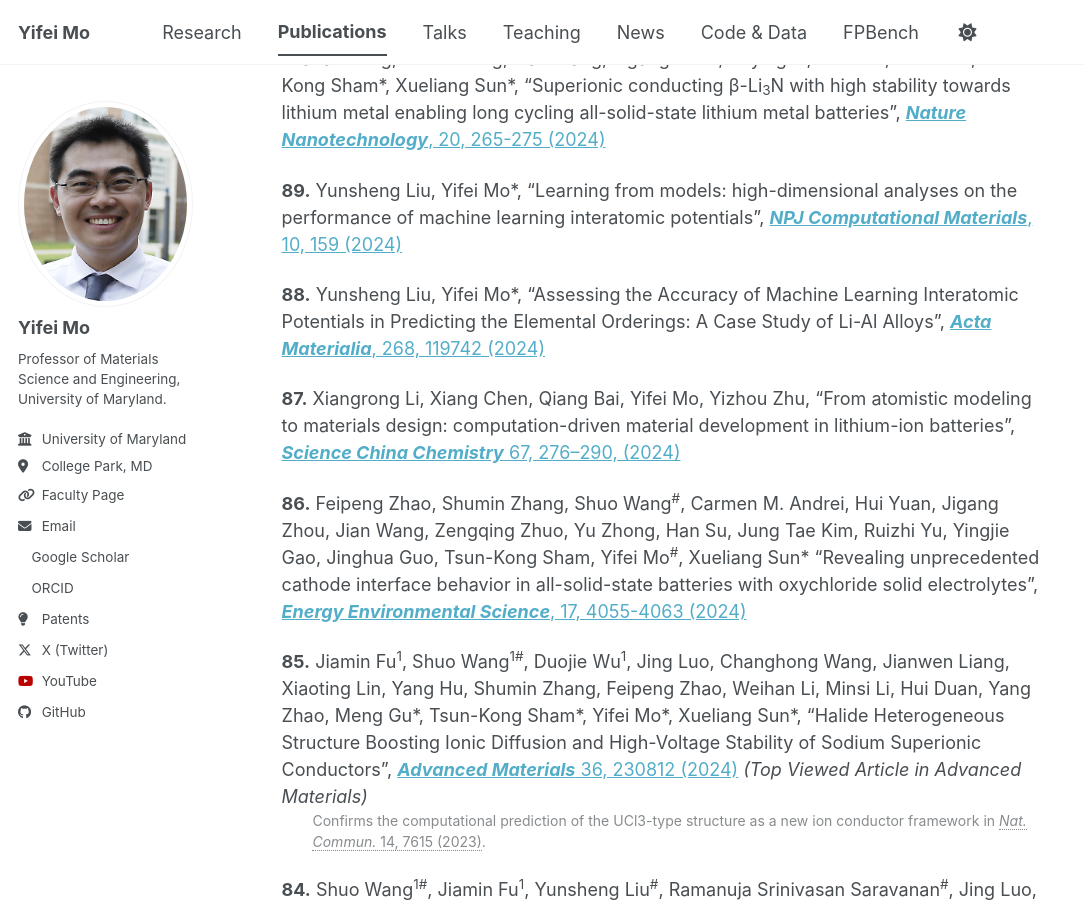
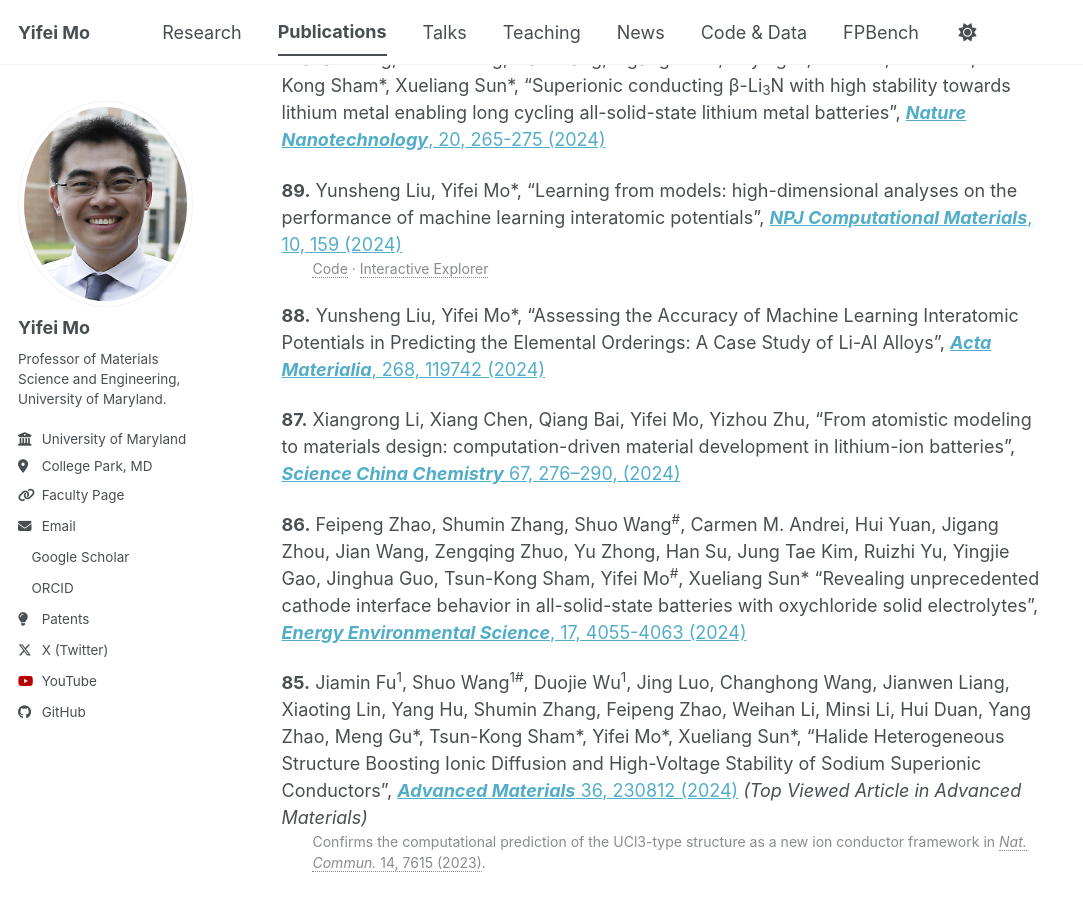
Before and after one commit to yifeimo/yifeimo.github.io, a Jekyll site: the page built from _pages/publications.md, in a window 1280 px wide and 900 px high, scrolled down 1277 px. Shown: the whole window, without its empty margins (0-1083 px from the left). Built offline with Jekyll 4.4.1, drawn with Linux system fonts in a browser that asks for light colours; a style sheet for code colours, icons or effects is not loaded.

Commit message:
Add code and explorer links to entry 89
Co-Authored-By: Claude Sonnet 5 <noreply@anthropic.com>

```diff
--- a/_pages/publications.md
+++ b/_pages/publications.md
@@ -34,6 +34,7 @@ author_profile: true
 **90.** Weihan Li<sup>1</sup>, Minsi Li<sup>1</sup>, Shuo Wang<sup>1#</sup>, Po-Hsiu Chien<sup>1</sup>, Jing Luo, Jiamin Fu, Xiaoting Lin, Graham King, Renfei Feng, Jian Wang, Jigang Zhou, Ruying Li, Jue Liu\*, Yifei Mo\*, Tsun-Kong Sham\*, Xueliang Sun\*, "Superionic conducting β-Li<sub>3</sub>N with high stability towards lithium metal enabling long cycling all-solid-state lithium metal batteries", [***Nature Nanotechnology***, 20, 265-275 (2024)](https://doi.org/10.1038/s41565-024-01813-z)
 
 **89.** Yunsheng Liu, Yifei Mo\*, "Learning from models: high-dimensional analyses on the performance of machine learning interatomic potentials", [***NPJ Computational Materials***, 10, 159 (2024)](https://doi.org/10.1038/s41524-024-01333-3)
+<br><span class="citation" style="display: block; margin-left: 2.2em;">[Code](https://github.com/mogroupumd/Learning_from_models) · [Interactive Explorer](https://mogroupumd.github.io/Learning_from_models/)</span>
 
 **88.** Yunsheng Liu, Yifei Mo\*, "Assessing the Accuracy of Machine Learning Interatomic Potentials in Predicting the Elemental Orderings: A Case Study of Li-Al Alloys", [***Acta Materialia***, 268, 119742 (2024)](https://doi.org/10.1016/j.actamat.2024.119742)
 
```
